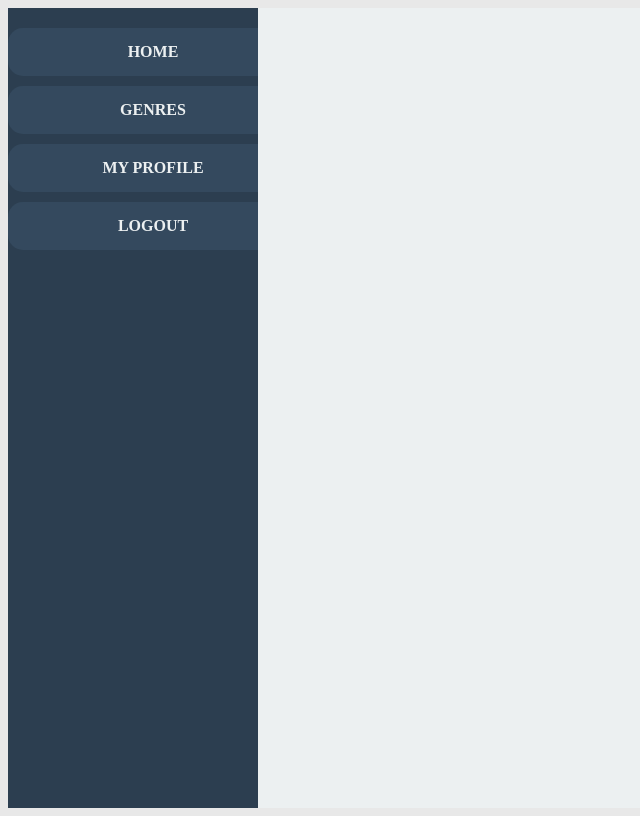
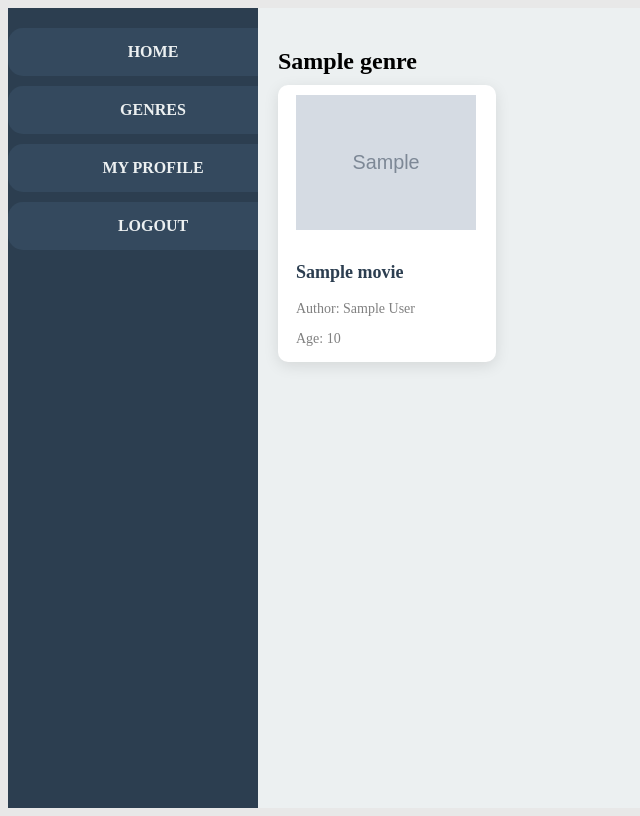
Before and after one commit to Selliks/MovieWatching, a Django app: page /showcase/ in a window 1280 px wide. Shown: the whole page, without its empty margins (0-640 px from the left). Run offline with Django 5.2, Linux system fonts and the light colour scheme; a user stored in the database is signed in; tables that the repository leaves empty hold one stand-in row (values such as "Sample post"); grey boxes marked "Sample" are stand-in pictures.

Commit message:
The Best version. Full functional, without information in show-movie

```diff
--- a/main/static/css/showcase.css
+++ b/main/static/css/showcase.css
@@ -48,7 +48,7 @@ body {
     padding: 20px;
     display: flex;
     justify-content: center;
-    align-items: flex-start; /* Изменено для выравнивания по верхнему краю */
+    align-items: flex-start; /* Выравнивание по верхнему краю */
     background-color: #ecf0f1;
 }
 
@@ -62,8 +62,8 @@ body {
 }
 
 .movies-grid {
-    display: grid; /* Используем сетку для фильмов */
-    grid-template-columns: repeat(auto-fit, minmax(200px, 1fr)); /* Адаптивные колонки */
+    display: flex; /* Используем flex для горизонтального выстраивания фильмов */
+    flex-wrap: wrap; /* Позволяет элементам переноситься на следующую строку */
     gap: 20px; /* Отступы между карточками */
 }
 
@@ -74,30 +74,36 @@ body {
     overflow: hidden; /* Скрытие переполнения */
     text-decoration: none; /* Убираем подчеркивание */
     color: #2c3e50; /* Цвет текста */
-    text-align: center; /* Центрирование текста */
-    transition: transform 0.3s, box-shadow 0.3s; /* Плавные переходы */
+    text-align: left; /* Выровнять текст по левому краю */
+    padding: 10px; /* Отступы внутри карточки */
+
+    /* Установите максимальную ширину для карточек */
+    max-width: 200px; /* Вы можете изменить это значение по своему усмотрению */
+    padding-right: 0px;
+    padding-left: 18px;
 }
 
 .movie-card:hover {
     transform: translateY(-10px); /* Подъем карточки при наведении */
-    box-shadow: 0 8px 20px rgba(0, 0, 0, 0.2); /* Увеличение тени при наведении */
 }
 
 .movie-image {
-    width: 100%; /* Ширина изображения на всю карточку */
+    width: auto; /* Автоматическая ширина изображения для сохранения пропорций */
+    max-width: calc(100% - 20px); /* Максимальная ширина на всю карточку с учетом отступов */
     height: auto; /* Автоматическая высота для сохранения пропорций */
 }
 
 .movie-title {
-    padding: 15px 0; /* Отступы сверху и снизу заголовка фильма */
+    padding-top: 10px; /* Отступ сверху заголовка фильма */
     font-size: 18px; /* Размер шрифта заголовка фильма */
     font-weight: bold; /* Жирный шрифт */
 }
 
+.movie-author,
 .movie-age {
-   font-size: 14px; /* Размер шрифта для возраста фильма */
-   color: gray; /* Цвет текста для возраста */
-   margin-bottom: 15px; /* Отступ снизу от возраста до названия фильма */
+   font-size: 14px; /* Размер шрифта для автора и возраста фильма */
+   color: gray; /* Цвет текста для автора и возраста */
+   margin-bottom: 5px; /* Отступ снизу от текста до следующего элемента */
 }
 
 .no-movies {
--- a/main/views.py
+++ b/main/views.py
@@ -24,8 +24,8 @@ def profile(request):
 @login_required
 def showcase(request):
     genres = Genre.objects.all()
-    movies = Movie.objects.all()
-    return render(request, "showcase.html", {'genres': genres, 'videos': movies})
+    movies_by_genre = {genre: Movie.objects.filter(genre=genre) for genre in genres}
+    return render(request, "showcase.html", {'movies_by_genre': movies_by_genre})
 
 
 @login_required
--- a/templates/genre.html
+++ b/templates/genre.html
@@ -33,8 +33,8 @@
                     },
                     success: function(data) {
                         $('#movies-container').empty();  // Очищаем контейнер перед добавлением новых данных
-                        if (data.movies.length > 0) {
-                            $.each(data.movies, function(index, movie) {
+                        if (data.videos.length > 0) { // Изменено с data.movies на data.videos
+                            $.each(data.videos, function(index, movie) {
                                 $('#movies-container').append('<div class="movie-item"><a href="/movies/' + movie.id + '/">' + movie.title + '</a></div>');
                             });
                         } else {
--- a/templates/profile.html
+++ b/templates/profile.html
@@ -8,7 +8,7 @@
 {% block content %}
     <div class="profile-container">
         <h2>User Profile</h2>
-        <p><strong>Name:</strong> {{ user.first_name }} {{ user.last_name }}</p>
+        <p><strong>Username:</strong> {{ user.username }}</p>
         <p><strong>Email:</strong> {{ user.email }}</p>
 
         <!-- Add Movie buttons for authors and admins -->
--- a/templates/profile/add_movie.html
+++ b/templates/profile/add_movie.html
@@ -75,14 +75,14 @@
                         {{ form.preview_image }}
                     </div>
 
+                    <!-- Превью изображения -->
+                    <img id="image-preview" src="#" alt="Image Preview" style="display:none; width:200px; margin-top:10px;" />
+
                     <!-- Поле для загрузки видео -->
                     <div class="input-group">
                         <label for="video_file">Video File:</label>
                         {{ form.video_file }}
                     </div>
-
-                    <!-- Превью изображения -->
-                    <img id="image-preview" src="#" alt="Image Preview" style="display:none; width:200px; margin-top:10px;" />
 
                     <button type="submit" class="btn">Add Movie</button>
                 </form>
--- a/templates/showcase.html
+++ b/templates/showcase.html
@@ -13,8 +13,15 @@
                 {% if movies %}
                     {% for movie in movies %}
                         <a href="{% url 'movie_detail' movie.id %}" class="movie-card">
-                            <img src="{{ movie.preview_image.url }}" alt="{{ movie.title }}" class="movie-image">
+                            <div class="movie-image-container">
+                                {% if movie.preview_image %}
+                                    <img src="{{ movie.preview_image.url }}" alt="{{ movie.title }}" class="movie-image">
+                                {% else %}
+                                    <img src="{% static 'images/default_image.png' %}" alt="Default Image" class="movie-image"> <!-- Замените на путь к вашему изображению по умолчанию -->
+                                {% endif %}
+                            </div>
                             <h3 class="movie-title">{{ movie.title }}</h3>
+                            <p class="movie-author">Author: {{ movie.author }}</p>
                             <p class="movie-age">Age: {{ movie.age }}</p>
                         </a>
                     {% endfor %}
```
Also changed, not shown: main/static/css/profile/profile.css (+25 -37 lines), media/movie/previews/Hangoverposter09.jpg (added).
